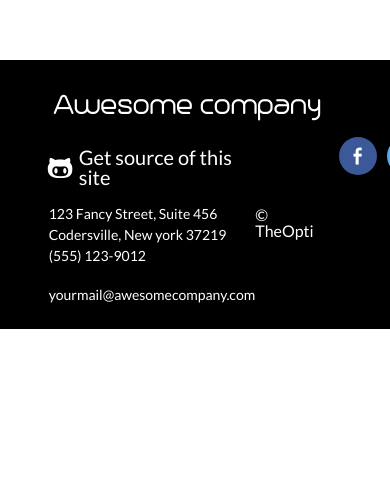
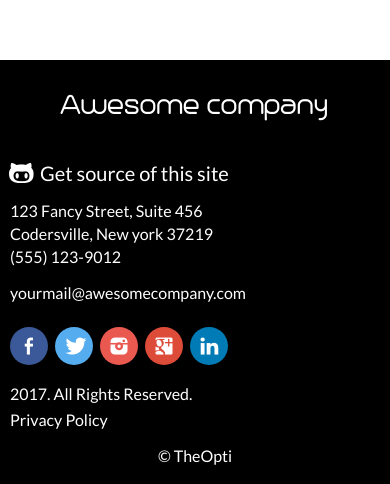
Before and after one commit to TheOpti/urban-guide-template, a website: page index.html in a window 390 px wide. Shown: the part 7910-8394 px from the top of the page. Before the commit the page ends 8239 px from the top, so only its background shows below. Drawn offline with nearby package versions, Linux system fonts and the light colour scheme; some packages are replaced by stand-ins of ours; files that its build step writes are made by us from their sources.

Commit message:
Make footer responsive

```diff
--- a/index.html
+++ b/index.html
@@ -291,11 +291,12 @@
   </section>
 
   <div class="footer">
+    <div class="container footer__container">
       <div class="footer__logo">
         Awesome company
       </div>
       <div class="footer__site-info">
-      <div>
+        <div class="footer__address-part">
           <span class="footer__github-icon">
             <i class="icon-github"></i>
             <span class="footer__source-code-info">Get source of this site</span>
@@ -335,6 +336,7 @@
         </div>
       </div>
     </div>
+  </div>
 
   <script src="./js/script.js"></script>
 </body>
--- a/scss/footer.scss
+++ b/scss/footer.scss
@@ -1,29 +1,41 @@
+@import 'variables';
+
 .footer {
-  min-height: 30vh;
+  min-height: 300px;
   display: flex;
-  flex-direction: column;
   color: white;
   background-color: black;
 
+  &__container {
+    display: flex;
+    flex-direction: column;
+    justify-content: center;
+  }
+
   &__logo {
-    width: 75%;
-    margin: 30px auto 15px;
     font-family: 'trenchthin', sans-serif;
     font-size: 32px;
     font-weight: bold;
-    display: flex;
-    align-items: center;
     user-select: none;
     cursor: default;
-    padding-left: 5px;
+    margin: 30px 0;
+
+    @media(max-width: $breakpoint-desktop) {
+      text-align: center;
+    }
   }
 
   &__site-info {
-    width: 75%;
-    margin: 0 auto;
     display: flex;
     justify-content: space-between;
-    margin-bottom: 20px;
+
+    @media(max-width: $breakpoint-tablet) {
+      flex-direction: column;
+    }
+  }
+
+  &__address-part {
+
   }
 
   &__github-icon {
@@ -40,11 +52,10 @@
   &__address-line {
     display: block;
     margin: 7px 0;
-    font-size: 14px;
 
     &:last-of-type {
       display: block;
-      margin-top: 25px;
+      margin: 20px 0;
     }
   }
 
@@ -52,29 +63,37 @@
     display: flex;
     align-items: center;
     justify-content: center;
+
+    @media(max-width: $breakpoint-tablet) {
+      order: 1;
+      margin: 10px 0 20px;
+    }
   }
 
   &__sm-section {
-    margin-left: 20px;
     display: flex;
     flex-direction: column;
   }
 
   &__sm-icons {
     display: flex;
+    margin: 6px 0;
   }
 
   &__sm-icon {
     display: flex;
     align-items: center;
     justify-content: center;
-    flex-direction: row;
     border-radius: 50%;
     width: 38px;
     height: 38px;
-    margin: 0 5px;
     cursor: pointer;
     font-size: 17px;
+    margin: 0 0 0 7px;
+
+    @media(max-width: $breakpoint-tablet) {
+      margin: 0 7px 0 0;
+    }
 
     &--facebook {
       background-color: #3b5998;
@@ -98,9 +117,12 @@
   }
 
   &__copyright {
-    font-size: 14px;
     margin-top: 5px;
     text-align: right;
+
+    @media(max-width: $breakpoint-tablet) {
+      text-align: left;
+    }
   }
 
   &__copyright-entry {
```
Lines whose indentation alone changed are shown as unchanged.
